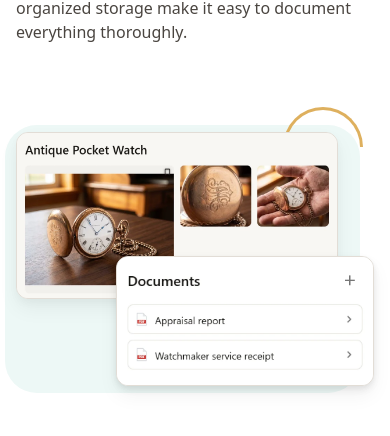
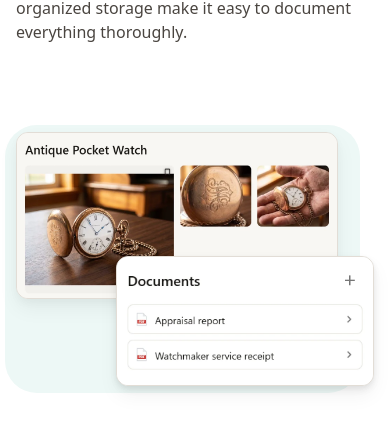
Before and after one commit to HeirDock/heirdock-website, a React (Vite) app in the folder apps/web/: page /customer/features in a window 390 px wide. Shown: the part 2298-2734 px from the top of the page. Built offline with nearby package versions, Linux system fonts and the light colour scheme.

Commit message:
fix(design): drop the small gold arc from the screenshot tint blocks
It sat off the block's corner, framing nothing. The gold ring stays where
it frames something: the hero, the drawings and page titles.

```diff
--- a/apps/web/src/styles/components.css
+++ b/apps/web/src/styles/components.css
@@ -1846,8 +1846,8 @@
 }
 
 /* ---------- Section pattern: a tint block behind each set of screens ----------
-   A rounded block in navy, sage or gold tint sits behind the screenshots,
-   with a small gold arc as the signature. On reversed rows it mirrors. */
+   A rounded block in navy, sage or gold tint sits behind the screenshots.
+   On reversed rows it mirrors. */
 .screen-stack--tint-navy { --stack-tint: var(--color-primary-light); }
 .screen-stack--tint-sage { --stack-tint: var(--color-secondary-light); }
 .screen-stack--tint-gold { --stack-tint: var(--color-accent-light); }
@@ -1869,32 +1869,10 @@
   border-radius: calc(var(--radius-lg) * 2);
 }
 
-.screen-stack--tint-navy::after,
-.screen-stack--tint-sage::after,
-.screen-stack--tint-gold::after {
-  content: "";
-  position: absolute;
-  z-index: -1;
-  top: -10%;
-  right: 3%;
-  width: 120px;
-  height: 60px;
-  border: 3px solid var(--color-accent);
-  border-bottom: 0;
-  border-radius: 120px 120px 0 0;
-}
-
 .feature-section--reverse .screen-stack--tint-navy::before,
 .feature-section--reverse .screen-stack--tint-sage::before,
 .feature-section--reverse .screen-stack--tint-gold::before {
   inset: -7% -7% -7% 14%;
-}
-
-.feature-section--reverse .screen-stack--tint-navy::after,
-.feature-section--reverse .screen-stack--tint-sage::after,
-.feature-section--reverse .screen-stack--tint-gold::after {
-  right: auto;
-  left: 3%;
 }
 
 @media (max-width: 767px) {
@@ -1907,13 +1885,6 @@
     inset: -3% 4% -3% -3%;
   }
 
-  .screen-stack--tint-navy::after,
-  .screen-stack--tint-sage::after,
-  .screen-stack--tint-gold::after {
-    width: 80px;
-    height: 40px;
-  }
-
   .cta-band {
     padding: var(--space-2xl) var(--space-sm);
   }
```
